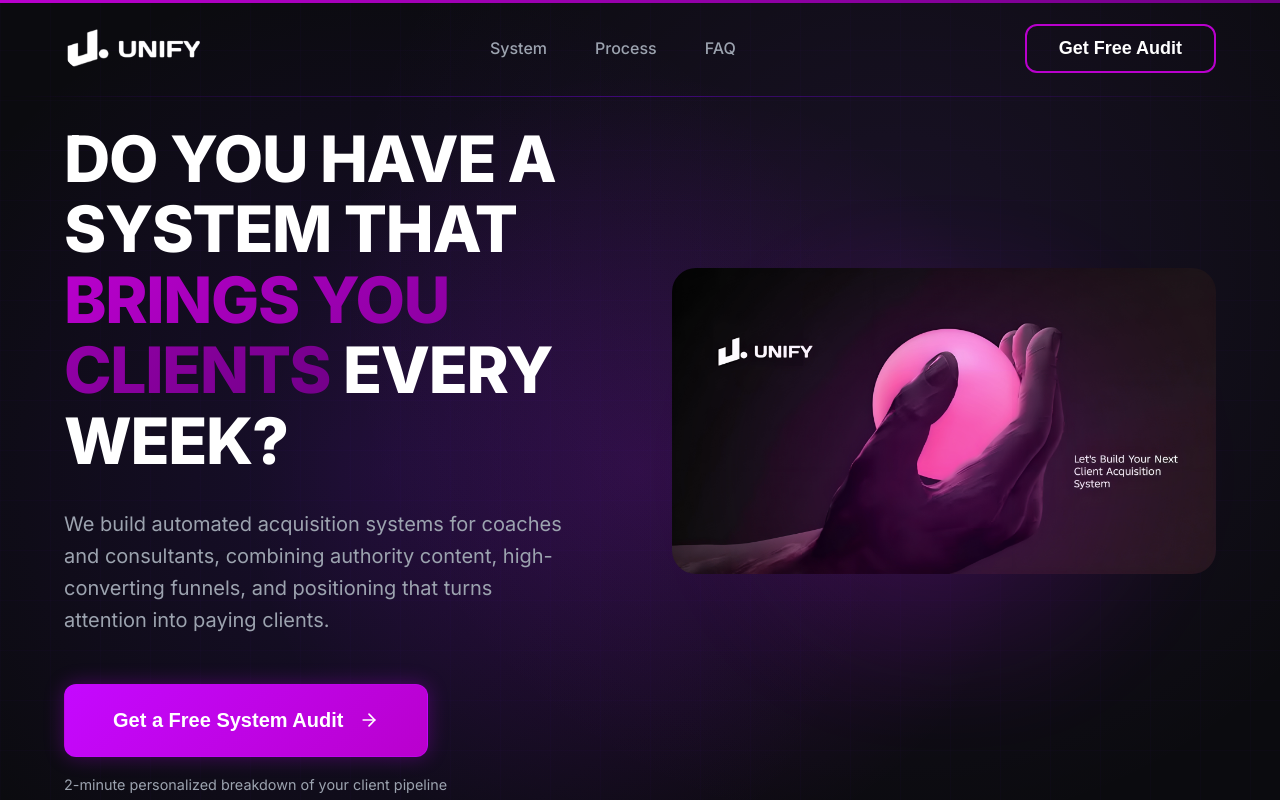
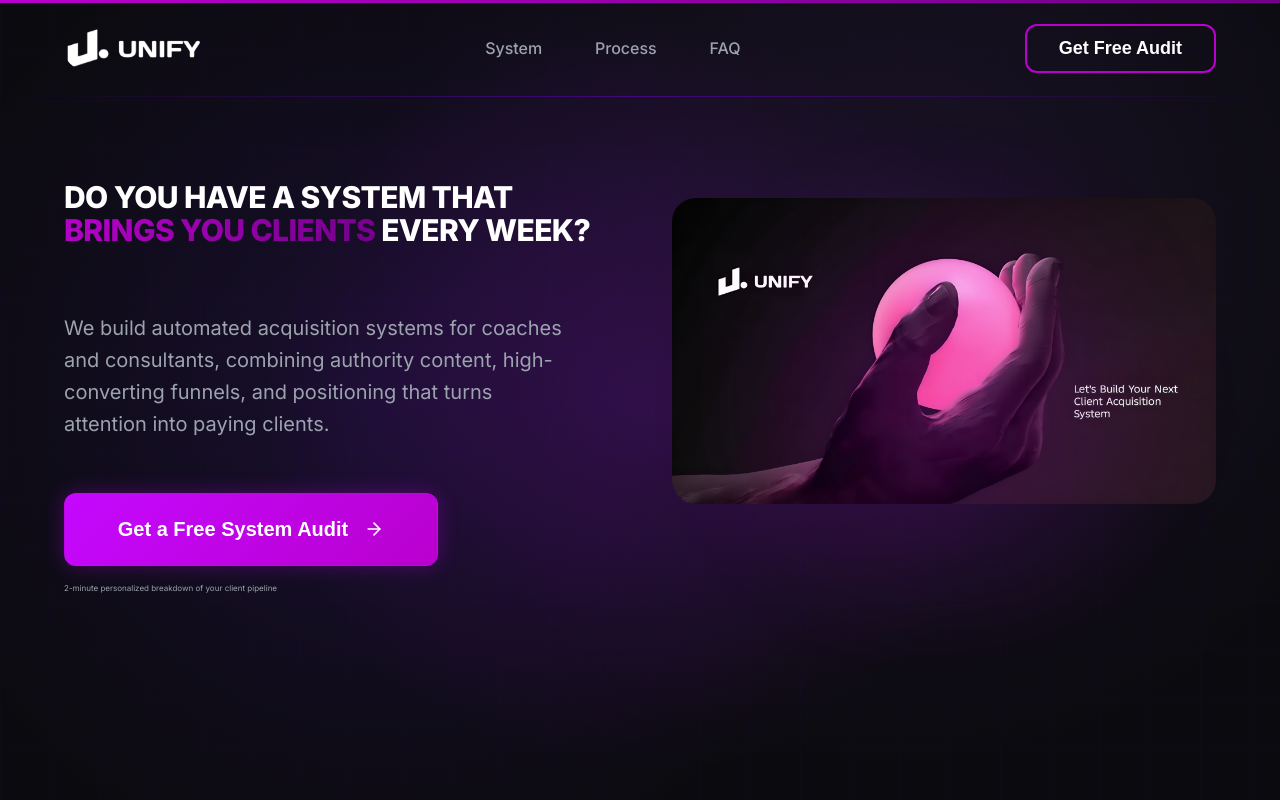
Before and after one commit to moyinoluwabalogun2/unify-studios, a React (Vite) app: page / in a window 1280 px wide. Shown: the top 800 px of the page. Built offline with nearby package versions, Linux system fonts and the light colour scheme; the HTML template or start-up script is replaced by a standard one.

Commit message:
baka.commit

```diff
--- a/src/components/Hero.css
+++ b/src/components/Hero.css
@@ -71,12 +71,15 @@
 .hero-headline {
   margin-bottom: var(--space-lg);
   line-height: 1.1;
+  font-size:30px;
+
 }
 
 .hero-subheadline {
   font-size: var(--font-size-lg);
   margin-bottom: var(--space-xl);
   max-width: 500px;
+  margin-top: 65px;
 }
 
 .hero-cta {
--- a/src/index.css
+++ b/src/index.css
@@ -25,7 +25,7 @@
   /* Typography */
   --font-primary: 'Inter', -apple-system, BlinkMacSystemFont, 'Segoe UI', sans-serif;
   --font-size-xs: clamp(0.75rem, 0.7rem + 0.25vw, 0.875rem);
-  --font-size-sm: clamp(0.75rem, 0.7rem + 0.3vw, 0.9rem);
+  --font-size-sm: clamp(0.50rem, 0.5rem + 0.2vw, 0.2rem);
   --font-size-base: clamp(1rem, 0.9rem + 0.5vw, 1.125rem);
   --font-size-lg: clamp(1.125rem, 1rem + 0.625vw, 1.25rem);
   --font-size-xl: clamp(1.25rem, 1.1rem + 0.75vw, 1.5rem);
@@ -38,7 +38,7 @@
   --space-sm: clamp(0.75rem, 0.6rem + 0.75vw, 1rem);
   --space-md: clamp(1rem, 0.8rem + 1vw, 1.5rem);
   --space-lg: clamp(1.5rem, 1.2rem + 1.5vw, 2rem);
-  --space-xl: clamp(2rem, 1.6rem + 2vw, 3rem);
+  --space-xl: clamp(2.3rem, 1.8rem + 2.3vw, 3.3rem);
   --space-2xl: clamp(3rem, 2.4rem + 3vw, 4rem);
   --space-3xl: clamp(4rem, 3.2rem + 4vw, 6rem);
 
```
